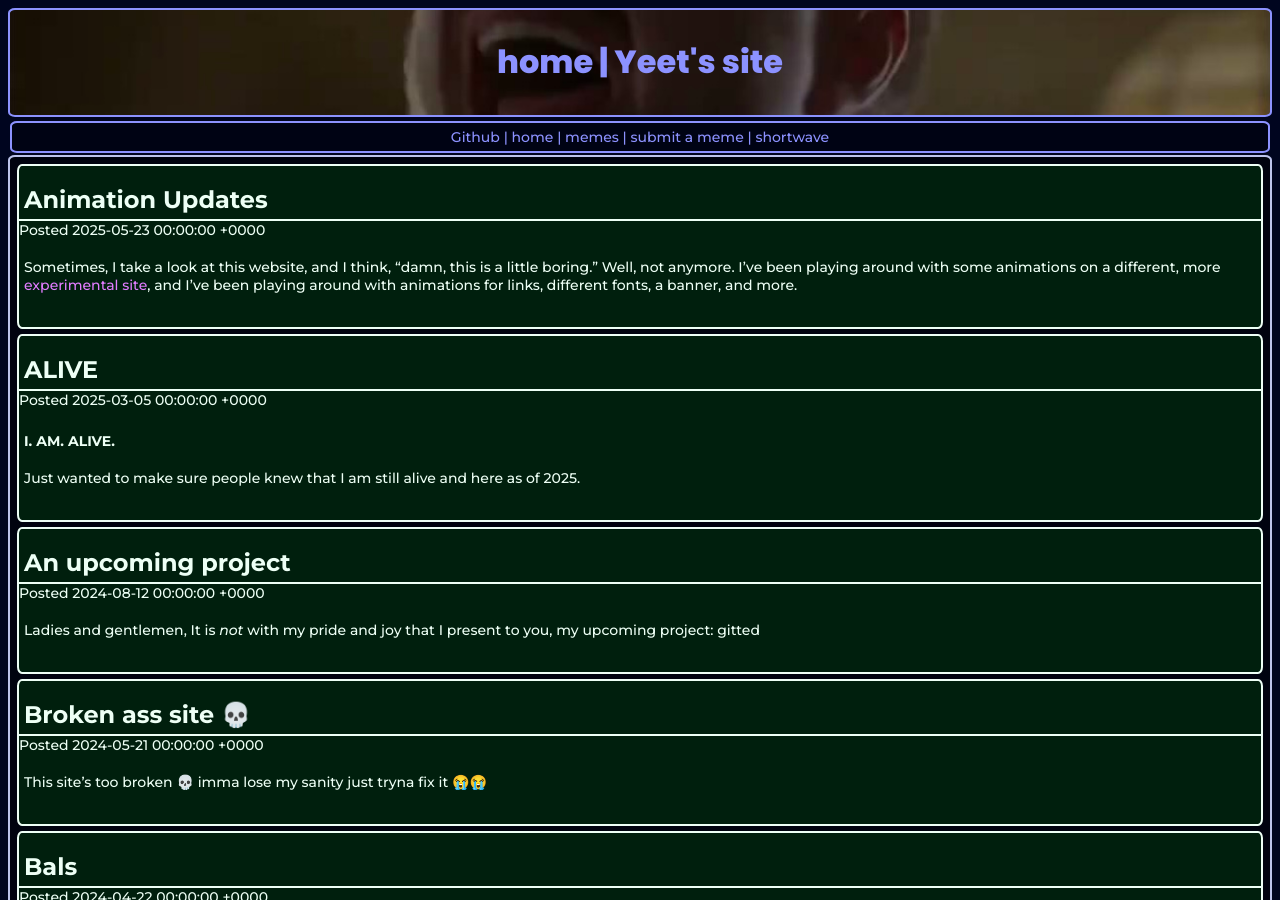
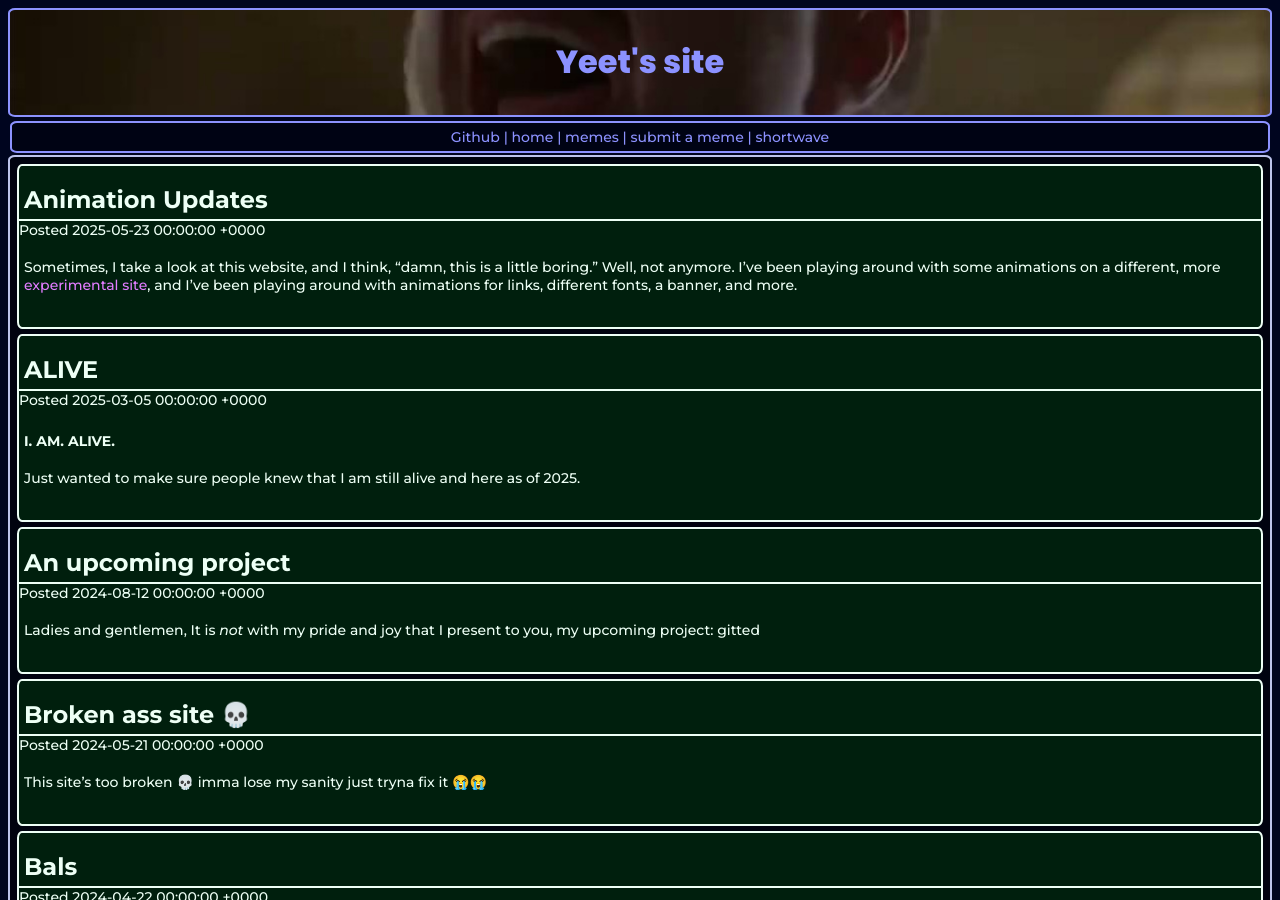
Before and after one commit to yeetssite/yeetssite.github.io, a Jekyll site: the page built from index.html, in a window 1280 px wide and 900 px high. Built offline with Jekyll 4.4.1, drawn with Linux system fonts in a browser that asks for light colours; some web fonts are replaced; a script that is not in the unit is left out.

Commit message:
Update default.html

```diff
--- a/_layouts/default.html
+++ b/_layouts/default.html
@@ -21,7 +21,7 @@
 	<body>
 		<header>
 			<div class="logo">
-				<h1 class="logotext">{{ page.title }} | {{ site.title}}</h1>
+				<h1 class="logotext">{{ site.title}}</h1>
 			</div>
 			<div class="linkbar_div" id="linkbar_div_top">
 	                <nav>
```
